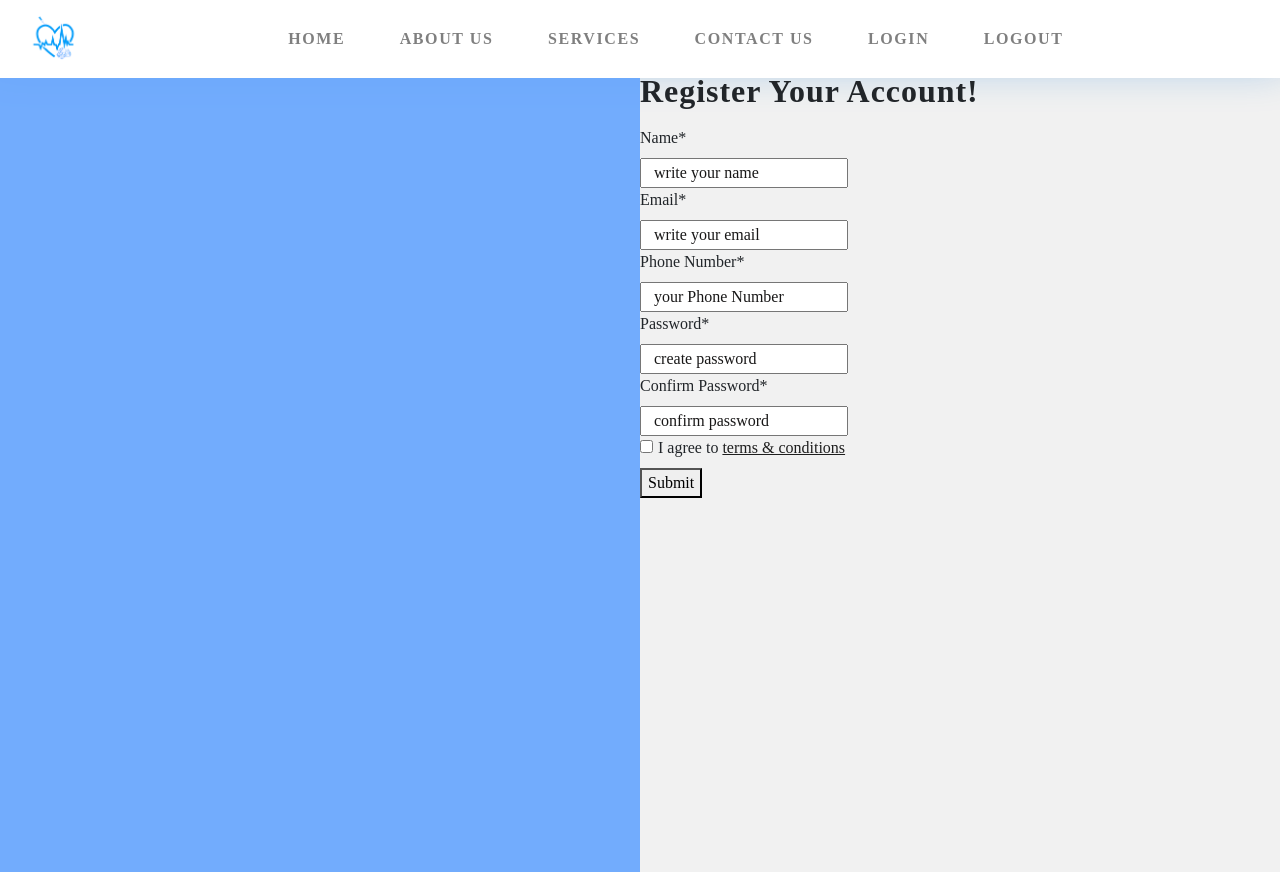
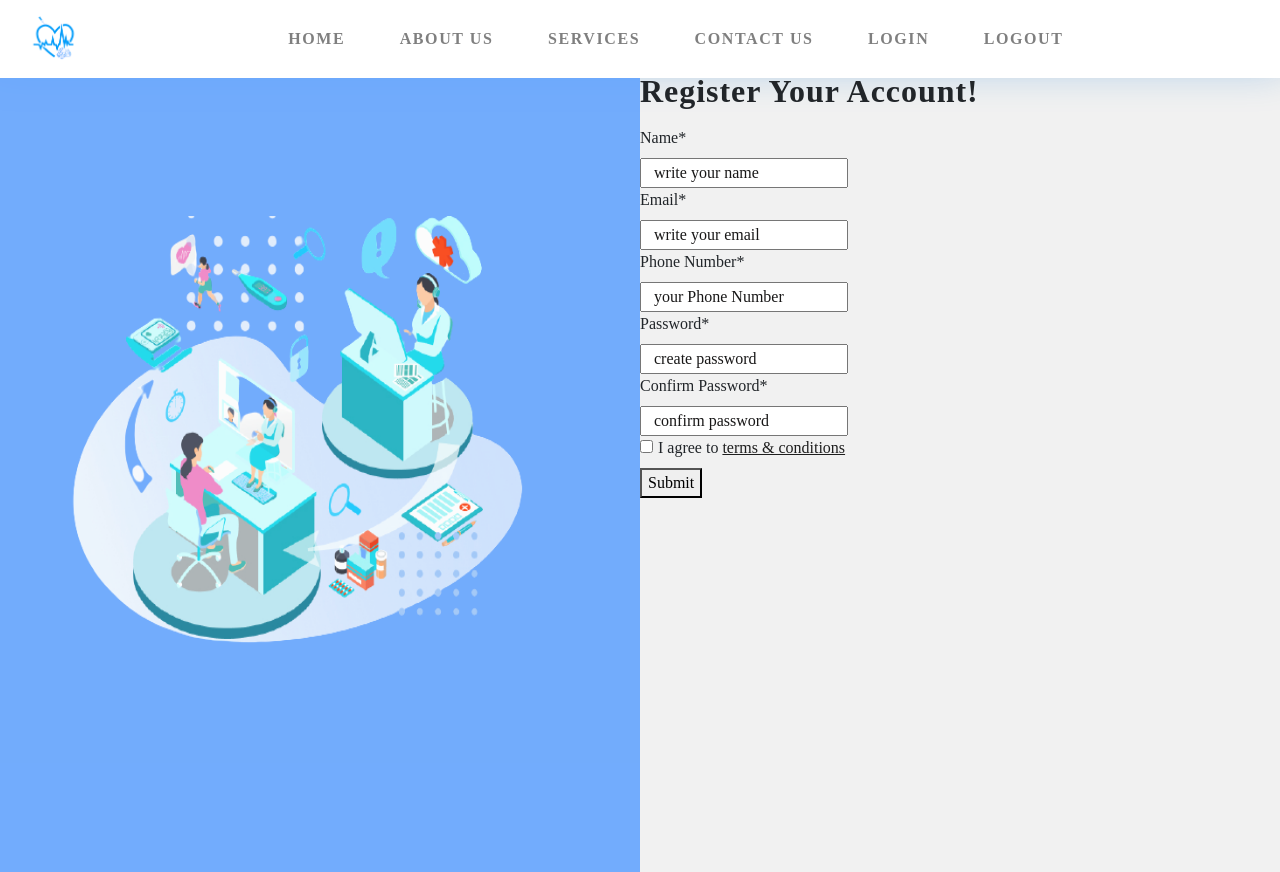
Before and after one commit to biley02/Medical-Record-Project, a React (Create React App) app in the folder medical-record/: page /user/login in a window 1280 px wide. Built offline with nearby package versions, Linux system fonts and the light colour scheme.

Commit message:
overflow scroll. 2. logout button fixed

```diff
--- a/medical-record/src/components/Navbvar.js
+++ b/medical-record/src/components/Navbvar.js
@@ -1,10 +1,30 @@
-import React from 'react'
+import React, { useEffect, useState } from 'react'
 import '../styles/navbar.css'
 import navLogo from '../img/medical1.png'
 
-import { Link } from 'react-router-dom'
+import { Link,useLocation } from 'react-router-dom'
 
 const Navbar=()=>{
+
+    const [logoutRoute,setLogOutRoute]=useState('#')
+
+    const location=useLocation().pathname
+
+    useEffect(()=>{
+        if(location.substr(0,5)==='/user')
+        {
+            setLogOutRoute('/user/logout')
+            return
+        }
+        else if(location.substr(0,9)==='/hospital')
+        {
+            setLogOutRoute('/hospital/logout')
+            return
+        }
+        setLogOutRoute('#')
+
+    },[location])
+
     return (
         <div id="containers" data-target="#Navbar">
     <nav className="navbar smart-scroll navbar-expand-lg navbar-light fixed-top" id="Navbar">
@@ -29,7 +49,7 @@ const Navbar=()=>{
                     </div>
                   </li>
                 {/* <li class="nav-item"><a class="nav-link" href="/user/logout">LOGOUT</a></li> */}
-                <li className="nav-item"><Link className="nav-link" to="/user/logout">LOGOUT</Link></li>
+                <li className="nav-item"><Link className="nav-link" to={logoutRoute}>LOGOUT</Link></li>
             </ul>
         </div>
     </nav>
--- a/medical-record/src/components/UserSignUp.js
+++ b/medical-record/src/components/UserSignUp.js
@@ -23,7 +23,7 @@ const UserSignUp=()=>{
     return(
         <div id="signup">
             <div id="signupLeftImage">
-                <image id="design" src={signUpLogo} alt="signupImage"/>
+                <img id="design" src={signUpLogo} alt="signupImage"/>
             </div>
             <div className={type==='signup'?'fadeIn':'fadeOut'} id='signUpForm'>
                 <h2 id="heading">Register Your Account!</h2>
--- a/medical-record/src/styles/signUp.css
+++ b/medical-record/src/styles/signUp.css
@@ -1,10 +1,9 @@
-body {
+/* body {
     margin: 0;
     padding: 0;
-    /*box-sizing:border-box;*/
-    overflow-y: hidden;
+    overflow-y: scroll;
     overflow-x: hidden;
-}
+} */
 #logo {
     width: 45%;
     height: 45%;
```
